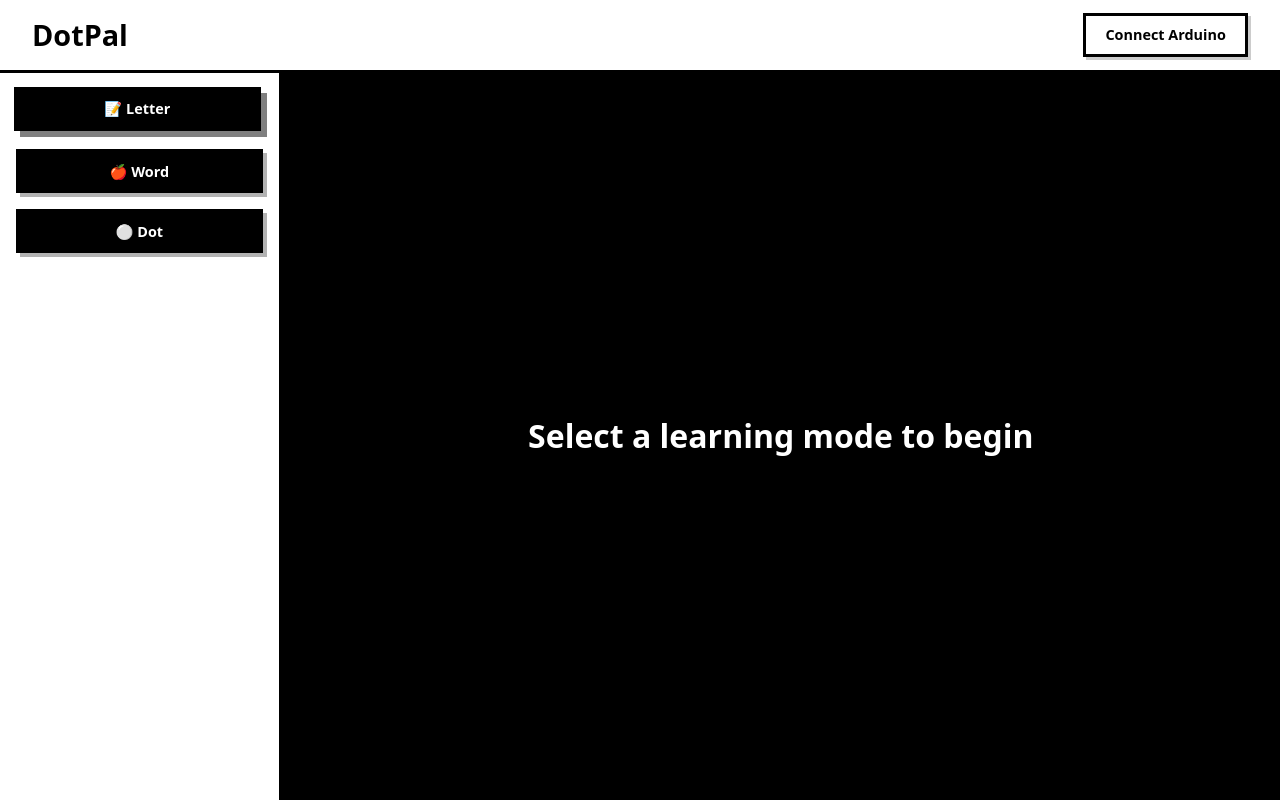
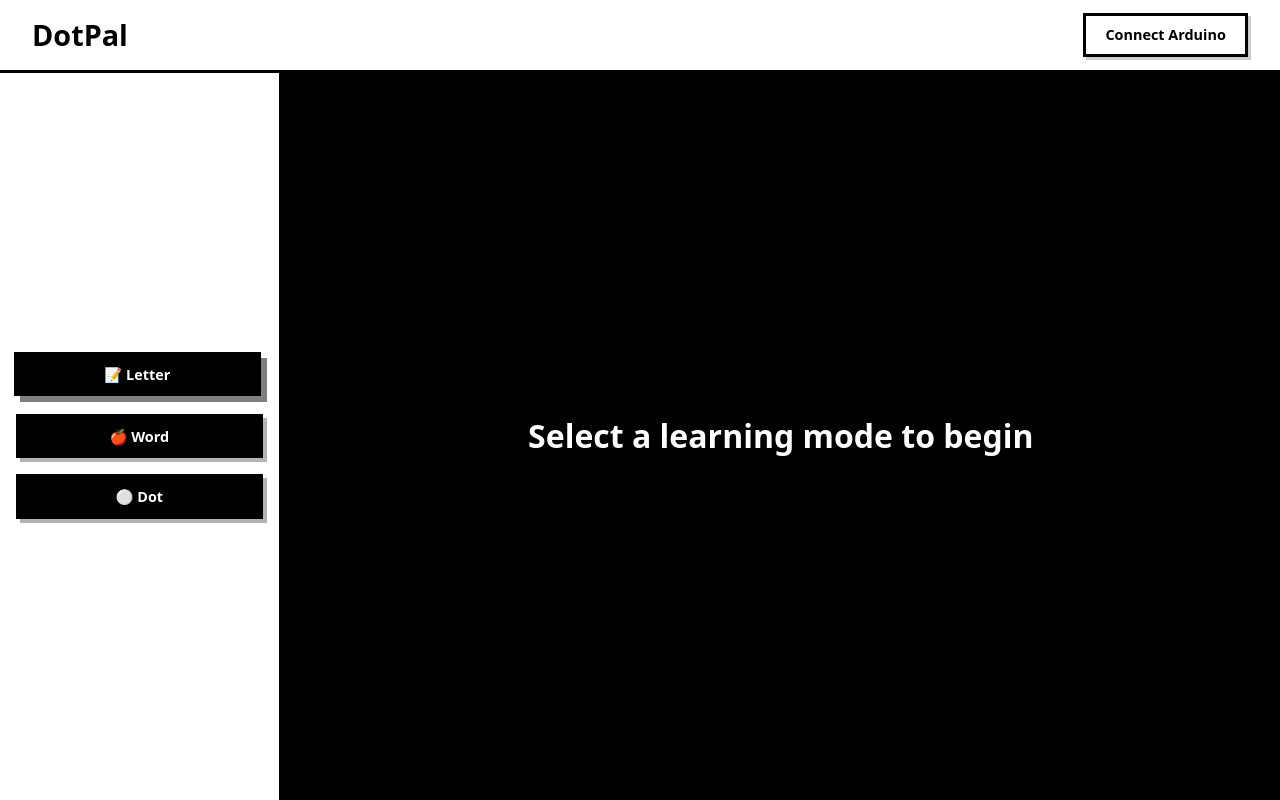
Before and after one commit to Surya123234/dotpal_app_demo_first, a React (Vite) app in the folder dotpal/: page / in a window 1280 px wide. Built offline with nearby package versions, Linux system fonts and the light colour scheme.

Commit message:
sidebar ui improvements

```diff
--- a/dotpal/src/components/BrailleApp.tsx
+++ b/dotpal/src/components/BrailleApp.tsx
@@ -273,7 +273,7 @@ export default function BrailleApp() {
             padding: "1rem",
             display: "flex",
             flexDirection: "column",
-            justifyContent: "flex-start",
+            justifyContent: "center",
             alignItems: "stretch",
             minWidth: "280px",
             width: "clamp(240px, 22vw, 300px)",
```
